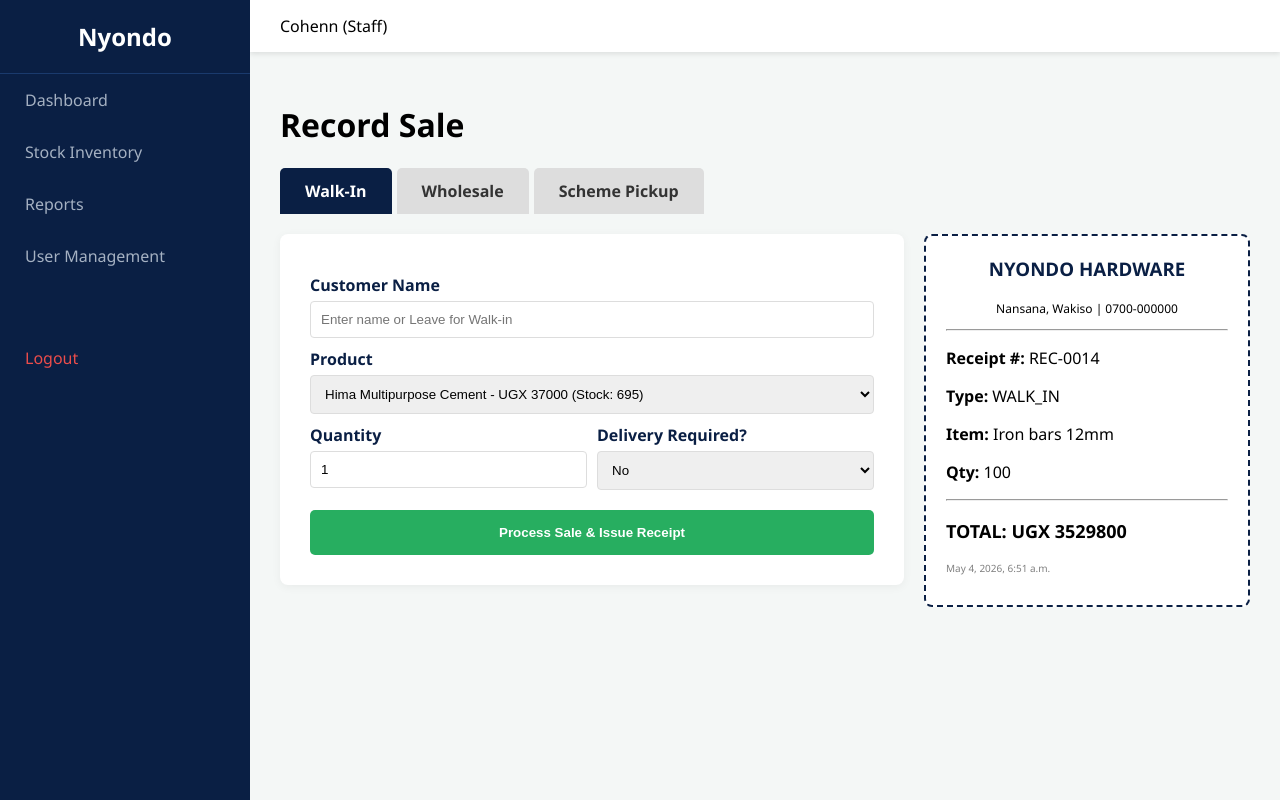
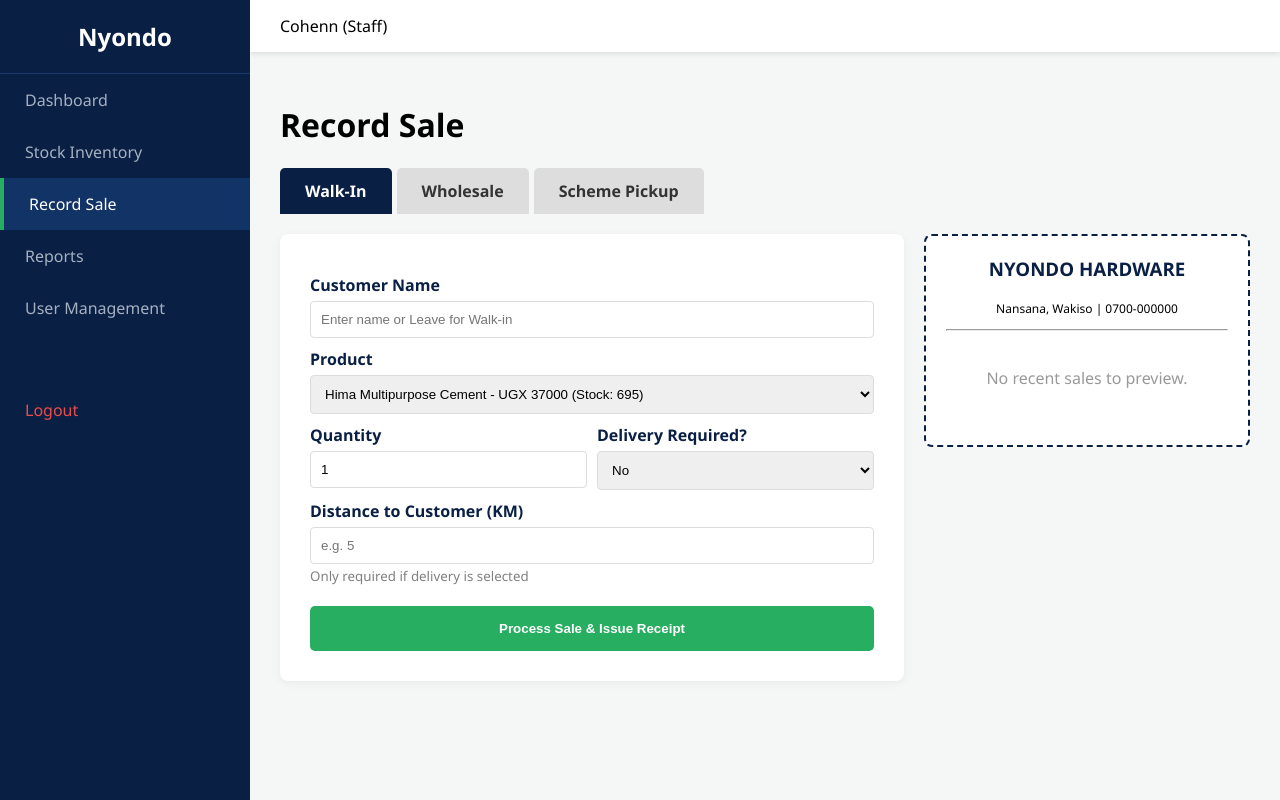
Before and after one commit to brendalyn-max/Nyondo-Final-Project, a Django app: page /record_sale/ in a window 1280 px wide. Run offline with Django 5.2, Linux system fonts and the light colour scheme; a user stored in the database is signed in; data comes from the database, SQL or seed files in the repository; both versions use the stored data as it was after the commit.

Commit message:
new migrations

```diff
--- a/web/models.py
+++ b/web/models.py
@@ -50,6 +50,7 @@ class Sale(models.Model):
     member_nin = models.CharField(max_length=14, blank=True, null=True) # For Scheme Tab
     delivery_fee = models.DecimalField(max_digits=10, decimal_places=0, default=0)
     date_sold = models.DateTimeField(auto_now_add=True)
+    distance = models.FloatField(default=0.0)
 
     def __str__(self):
         return f"{self.sale_type} - {self.item.name}"
--- a/web/templates/base.html
+++ b/web/templates/base.html
@@ -1,39 +1,119 @@
 <!DOCTYPE html>
 <html lang="en">
+
 <head>
     <meta charset="UTF-8">
     <title>{% block title %}Nyondo Hardware{% endblock %}</title>
     <style>
-        body { font-family: 'Segoe UI', Arial, sans-serif; margin: 0; background: #f4f7f6; display: flex; }
+        body {
+            font-family: 'Segoe UI', Arial, sans-serif;
+            margin: 0;
+            background: #f4f7f6;
+            display: flex;
+        }
 
         /* Sidebar Styling */
-        .sidebar { width: 250px; background: #0a1f44; color: white; height: 100vh; position: fixed; }
-        .sidebar h2 { padding: 20px; text-align: center; border-bottom: 1px solid #1a3a6d; margin: 0; }
-        .sidebar a { display: block; color: #a5b1c2; padding: 15px 25px; text-decoration: none; transition: 0.3s; }
-        .sidebar a:hover, .sidebar a.active { background: #123366; color: white; border-left: 4px solid #27ae60; }
+        .sidebar {
+            width: 250px;
+            background: #0a1f44;
+            color: white;
+            height: 100vh;
+            position: fixed;
+        }
+
+        .sidebar h2 {
+            padding: 20px;
+            text-align: center;
+            border-bottom: 1px solid #1a3a6d;
+            margin: 0;
+        }
+
+        .sidebar a {
+            display: block;
+            color: #a5b1c2;
+            padding: 15px 25px;
+            text-decoration: none;
+            transition: 0.3s;
+        }
+
+        .sidebar a:hover,
+        .sidebar a.active {
+            background: #123366;
+            color: white;
+            border-left: 4px solid #27ae60;
+        }
 
         /* Main Layout */
-        .main-container { flex-grow: 1; margin-left: 250px; }
-        .topbar { background: white; padding: 15px 30px; display: flex; justify-content: space-between; align-items: center; box-shadow: 0 2px 5px rgba(0,0,0,0.1); }
-        .content { padding: 30px; }
+        .main-container {
+            flex-grow: 1;
+            margin-left: 250px;
+        }
+
+        .topbar {
+            background: white;
+            padding: 15px 30px;
+            display: flex;
+            justify-content: space-between;
+            align-items: center;
+            box-shadow: 0 2px 5px rgba(0, 0, 0, 0.1);
+        }
+
+        .content {
+            padding: 30px;
+        }
 
         /* Modal Styles */
-        .modal { display: none; position: fixed; z-index: 1000; left: 0; top: 0; width: 100%; height: 100%; background: rgba(0,0,0,0.6); }
-        .modal:target { display: flex; align-items: center; justify-content: center; }
-        .modal-content { background: white; padding: 30px; border-radius: 8px; width: 400px; position: relative; }
-        .close { position: absolute; right: 20px; top: 10px; font-size: 24px; text-decoration: none; color: #333; }
+        .modal {
+            display: none;
+            position: fixed;
+            z-index: 1000;
+            left: 0;
+            top: 0;
+            width: 100%;
+            height: 100%;
+            background: rgba(0, 0, 0, 0.6);
+        }
+
+        .modal:target {
+            display: flex;
+            align-items: center;
+            justify-content: center;
+        }
+
+        .modal-content {
+            background: white;
+            padding: 30px;
+            border-radius: 8px;
+            width: 400px;
+            position: relative;
+        }
+
+        .close {
+            position: absolute;
+            right: 20px;
+            top: 10px;
+            font-size: 24px;
+            text-decoration: none;
+            color: #333;
+        }
     </style>
 </head>
+
 <body>
     <div class="sidebar">
         <h2>Nyondo</h2>
-        <a href="{% url 'home' %}" class="{% if request.resolver_match.url_name == 'home' %}active{% endif %}">Dashboard</a>
-        <a href="{% url 'stock_list' %}" class="{% if request.resolver_match.url_name == 'stock_list' %}active{% endif %}">Stock Inventory</a>
+        <a href="{% url 'home' %}"
+            class="{% if request.resolver_match.url_name == 'home' %}active{% endif %}">Dashboard</a>
+        <a href="{% url 'stock_list' %}"
+            class="{% if request.resolver_match.url_name == 'stock_list' %}active{% endif %}">Stock Inventory</a>
+        <a href="{% url 'record_sale' %}"
+            class="{% if request.resolver_match.url_name == 'record_sale' %}active{% endif %}">Record Sale</a>
+
 
         <!-- Only visible to authorized roles -->
         {% if user.is_staff %}
-            <a href="#">Reports</a>
-            <a href="#">User Management</a>
+        <a href="#">Reports</a>
+        <a href="#">User Management</a>
         {% endif %}
 
         <a href="{% url 'logout' %}" style="margin-top: 50px; color: #eb4d4b;">Logout</a>
@@ -50,4 +130,5 @@
         </div>
     </div>
 </body>
+
 </html>
--- a/web/templates/record_sale.html
+++ b/web/templates/record_sale.html
@@ -2,20 +2,64 @@
 {% block content %}
 <style>
     /* Tab Styling */
-    .tab-nav { display: flex; gap: 5px; margin-bottom: 20px; }
+    .tab-nav {
+        display: flex;
+        gap: 5px;
+        margin-bottom: 20px;
+    }
+
     .tab-link {
-        padding: 12px 25px; background: #ddd; text-decoration: none;
-        color: #333; font-weight: bold; border-radius: 5px 5px 0 0;
+        padding: 12px 25px;
+        background: #ddd;
+        text-decoration: none;
+        color: #333;
+        font-weight: bold;
+        border-radius: 5px 5px 0 0;
     }
-    .tab-link.active { background: #0a1f44; color: white; }
+
+    .tab-link.active {
+        background: #0a1f44;
+        color: white;
+    }
 
     /* Layout Split */
-    .sales-container { display: flex; gap: 20px; align-items: flex-start; }
-    .form-panel { flex: 2; background: white; padding: 30px; border-radius: 8px; box-shadow: 0 2px 10px rgba(0,0,0,0.05); }
-    .receipt-panel { flex: 1; background: white; padding: 20px; border: 2px dashed #0a1f44; border-radius: 8px; }
+    .sales-container {
+        display: flex;
+        gap: 20px;
+        align-items: flex-start;
+    }
 
-    label { display: block; margin: 10px 0 5px; font-weight: bold; color: #0a1f44; }
-    input, select { width: 100%; padding: 10px; border: 1px solid #ddd; border-radius: 4px; box-sizing: border-box; }
+    .form-panel {
+        flex: 2;
+        background: white;
+        padding: 30px;
+        border-radius: 8px;
+        box-shadow: 0 2px 10px rgba(0, 0, 0, 0.05);
+    }
+
+    .receipt-panel {
+        flex: 1;
+        background: white;
+        padding: 20px;
+        border: 2px dashed #0a1f44;
+        border-radius: 8px;
+    }
+
+    label {
+        display: block;
+        margin: 10px 0 5px;
+        font-weight: bold;
+        color: #0a1f44;
+    }
+
+    input,
+    select {
+        width: 100%;
+        padding: 10px;
+        border: 1px solid #ddd;
+        border-radius: 4px;
+        box-sizing: border-box;
+    }
 </style>
 
 <h1>Record Sale</h1>
@@ -43,12 +87,17 @@
             <label>Product</label>
             <select name="item">
                 {% for item in items %}
-                <option value="{{ item.id }}">{{ item.name }} - UGX {{ item.selling_price }} (Stock: {{ item.quantity }})</option>
+                <option value="{{ item.id }}">
+                    {{ item.name }} - UGX {{ item.selling_price }} (Stock: {{ item.quantity }})
+                </option>
                 {% endfor %}
             </select>
 
             <div style="display:flex; gap:10px;">
-                <div style="flex:1;"><label>Quantity</label><input type="number" name="quantity" value="1" min="1"></div>
+                <div style="flex:1;">
+                    <label>Quantity</label>
+                    <input type="number" name="quantity" value="1" min="1">
+                </div>
                 <div style="flex:1;">
                     <label>Delivery Required?</label>
                     <select name="delivery">
@@ -58,27 +107,46 @@
                 </div>
             </div>
 
-            <button type="submit" style="background: #27ae60; color: white; width: 100%; padding: 15px; border: none; border-radius: 5px; font-weight: bold; margin-top: 20px; cursor: pointer;">
+            <label>Distance to Customer (KM)</label>
+            <input type="number" name="distance" placeholder="e.g. 5">
+            <small style="color:gray;">Only required if delivery is selected</small>
+
+            <button type="submit"
+                style="background: #27ae60; color: white; width: 100%; padding: 15px; border: none; border-radius: 5px; font-weight: bold; margin-top: 20px; cursor: pointer;">
                 Process Sale & Issue Receipt
             </button>
         </form>
     </div>
 
-    <!-- Receipt Preview Side (Matches your prototype) -->
+    <!-- Receipt Preview Side -->
     <div class="receipt-panel">
         <h3 style="text-align:center; color:#0a1f44; margin-top:0;">NYONDO HARDWARE</h3>
         <p style="text-align:center; font-size:12px;">Nansana, Wakiso | 0700-000000</p>
         <hr>
+
         {% if last_sale %}
         <p><strong>Receipt #:</strong> REC-00{{ last_sale.id }}</p>
         <p><strong>Type:</strong> {{ last_sale.sale_type }}</p>
+
         <p><strong>Item:</strong> {{ last_sale.item.name }}</p>
+        <p><strong>Unit Price:</strong> UGX {{ last_sale.item.selling_price }}</p>
+
         <p><strong>Qty:</strong> {{ last_sale.quantity }}</p>
+
+        <p><strong>Delivery Fee:</strong> UGX {{ last_sale.delivery_fee }}</p>
+
+        <p><strong>Distance:</strong> {{ last_sale.distance }} KM</p>
+
         <hr>
+
         <p style="font-size:18px;"><strong>TOTAL: UGX {{ last_sale.total_price }}</strong></p>
+
         <p style="font-size:10px; color:gray;">{{ last_sale.date_sold }}</p>
+
         {% else %}
-            <p style="text-align:center; color:#999; padding:20px;">No recent sales to preview.</p>
+        <p style="text-align:center; color:#999; padding:20px;">
+            No recent sales to preview.
+        </p>
         {% endif %}
     </div>
 </div>
--- a/web/views.py
+++ b/web/views.py
@@ -25,6 +25,7 @@ def index(request):
             return redirect("index")
     return render(request, "index.html")
 
+
 def logout_view(request):
     """ Logout functionality """
     logout(request)
@@ -38,22 +39,16 @@ def logout_view(request):
 
 @login_required(login_url='/')
 def home(request):
-    """
-    Role-based Dashboard logic.
-    Calculates summary figures for those cards on your prototype.
-    """
     items = StockItem.objects.all()
 
     context = {
         'total_lines': items.count(),
         'low_stock_count': sum(1 for item in items if item.status_label == "Low stock"),
         'out_of_stock_count': items.filter(quantity__lte=0).count(),
-        'recent_items': items.order_by('-id')[:5], # Last 5 items added
+        'recent_items': items.order_by('-id')[:5],
     }
 
-    # Logic to switch dashboard templates based on user role
-    # Note: Ensure you have these templates or default to one for now
-    user_role = getattr(request.user, 'role', 'ADMIN') # Fallback to ADMIN if no role field
+    user_role = getattr(request.user, 'role', 'ADMIN')
 
     if user_role == 'STOCK':
         return render(request, "stock_dashboard.html", context)
@@ -65,21 +60,22 @@ def home(request):
     return render(request, "home.html", context)
 
 
+# ==========================================
 # 3. STOCK / INVENTORY VIEWS
+# ==========================================
 
 @login_required(login_url='/')
 def stock_list(request):
-    """ Main Inventory Table View """
     items = StockItem.objects.all()
-    categories = Category.objects.all() # For the 'Add Item' modal dropdown
+    categories = Category.objects.all()
     return render(request, 'stock.html', {
         'items': items,
         'categories': categories
     })
 
+
 @login_required(login_url='/')
 def add_stock(request):
-    """ Logic for the '+ Add Item' Pop-up Modal """
     if request.method == "POST":
         try:
             category_id = request.POST.get('category')
@@ -100,9 +96,9 @@ def add_stock(request):
 
     return redirect('stock_list')
 
+
 @login_required(login_url='/')
 def edit_stock(request, item_id):
-    """ View for the Edit Page """
     item = get_object_or_404(StockItem, id=item_id)
     categories = Category.objects.all()
 
@@ -123,9 +119,9 @@ def edit_stock(request, item_id):
 
     return render(request, 'edit_stock.html', {'item': item, 'categories': categories})
 
+
 @login_required(login_url='/')
 def delete_stock(request, item_id):
-    """ Logic for deleting an item """
     item = get_object_or_404(StockItem, id=item_id)
     name = item.name
     item.delete()
@@ -133,11 +129,16 @@ def delete_stock(request, item_id):
     return redirect('stock_list')
 
 
+# ==========================================
+# 4. SALES VIEW (ONLY DISTANCE FIXED)
+# ==========================================
+
 @login_required(login_url='/')
 def record_sale(request):
     items = StockItem.objects.all()
-    # Get the type from the URL (e.g., ?type=SCHEME)
     active_tab = request.GET.get('type', 'WALK_IN')
+
+    sale_id = request.GET.get('sale_id')
 
     if request.method == "POST":
         item_id = request.POST.get('item')
@@ -148,15 +149,29 @@ def record_sale(request):
         product = get_object_or_404(StockItem, id=item_id)
         subtotal = product.selling_price * qty
 
-        # NYONDO DELIVERY RULE
-        fee = 30000 if (delivery and subtotal < 500000) else 0
+        # ✅ FIXED: SAFE DISTANCE HANDLING (ONLY CHANGE)
+        distance_raw = request.POST.get('distance')
+        try:
+            distance = float(distance_raw) if distance_raw else 0
+        except (ValueError, TypeError):
+            distance = 0
+
+        # DELIVERY RULE (UNCHANGED LOGIC, BUT NOW DISTANCE IS READY)
+        if delivery:
+            if distance <= 10 and subtotal >= 500000:
+                fee = 0
+            else:
+                fee = 30000
+        else:
+            fee = 0
+
         total = subtotal + fee
 
         if product.quantity >= qty:
             product.quantity -= qty
             product.save()
 
-            Sale.objects.create(
+            sale = Sale.objects.create(
                 sale_type=sale_type,
                 item=product,
                 quantity=qty,
@@ -165,16 +180,24 @@ def record_sale(request):
                 customer_name=request.POST.get('customer', 'Walk-in'),
                 member_nin=request.POST.get('member_nin', '')
             )
+
             messages.success(request, "Transaction Successful!")
+
+            return redirect(f'/record_sale/?type={active_tab}&sale_id={sale.id}')
+
         else:
             messages.error(request, "Insufficient Stock!")
+            return redirect(f'/record_sale/?type={active_tab}')
 
-        # return redirect(f'/sales/?type={active_tab}')
-        return redirect(f'/record_sale/?type={active_tab}')
+    if sale_id:
+        last_sale = get_object_or_404(Sale, id=sale_id)
+    else:
+        last_sale = None
 
     context = {
         'items': items,
         'active_tab': active_tab,
-        'last_sale': Sale.objects.latest('id') if Sale.objects.exists() else None
+        'last_sale': last_sale
     }
+
     return render(request, 'record_sale.html', context)
```
Also changed, not shown: db.sqlite3, web/migrations/0004_sale_distance.py (added). Lines whose indentation alone changed are shown as unchanged.
